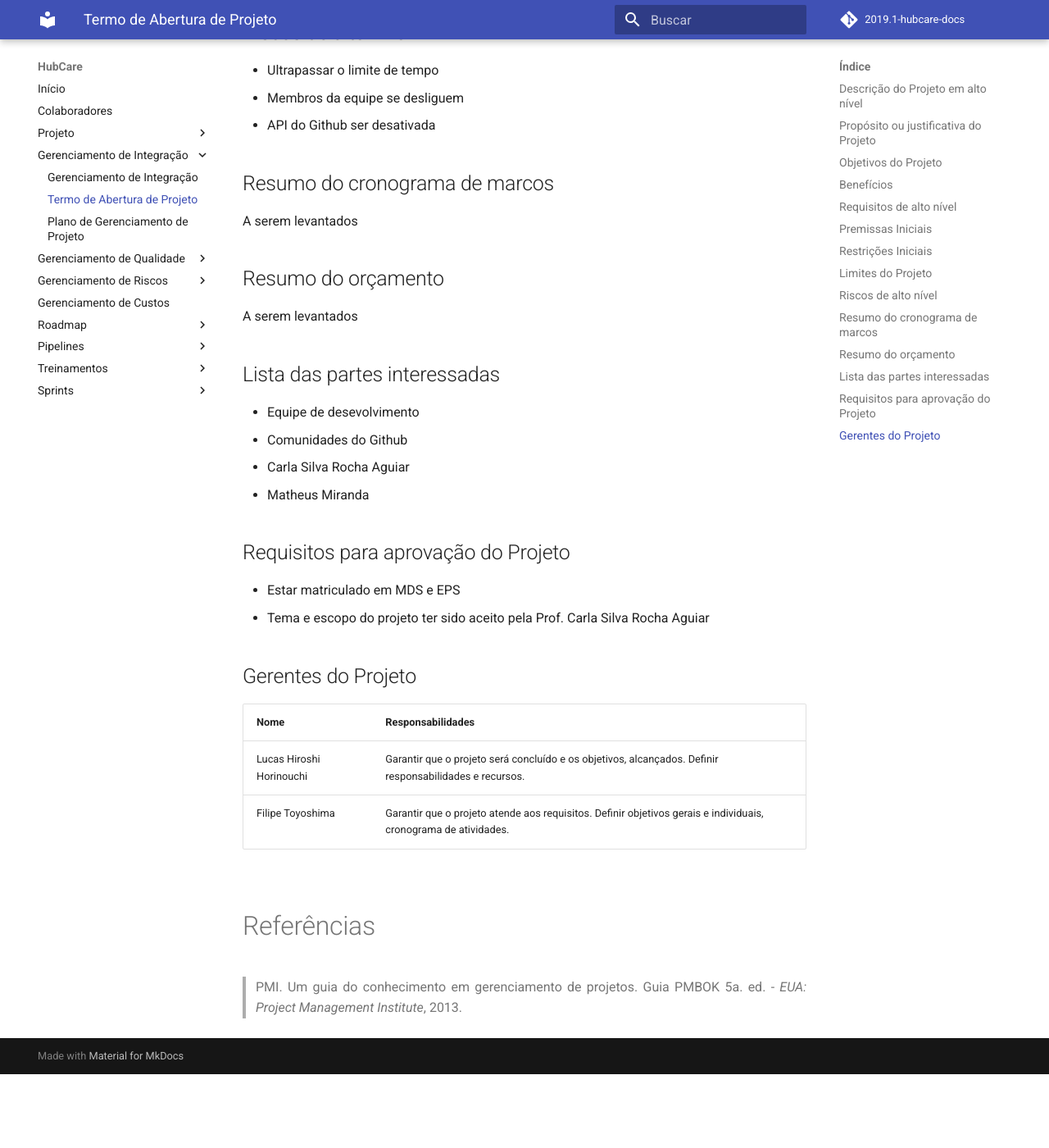
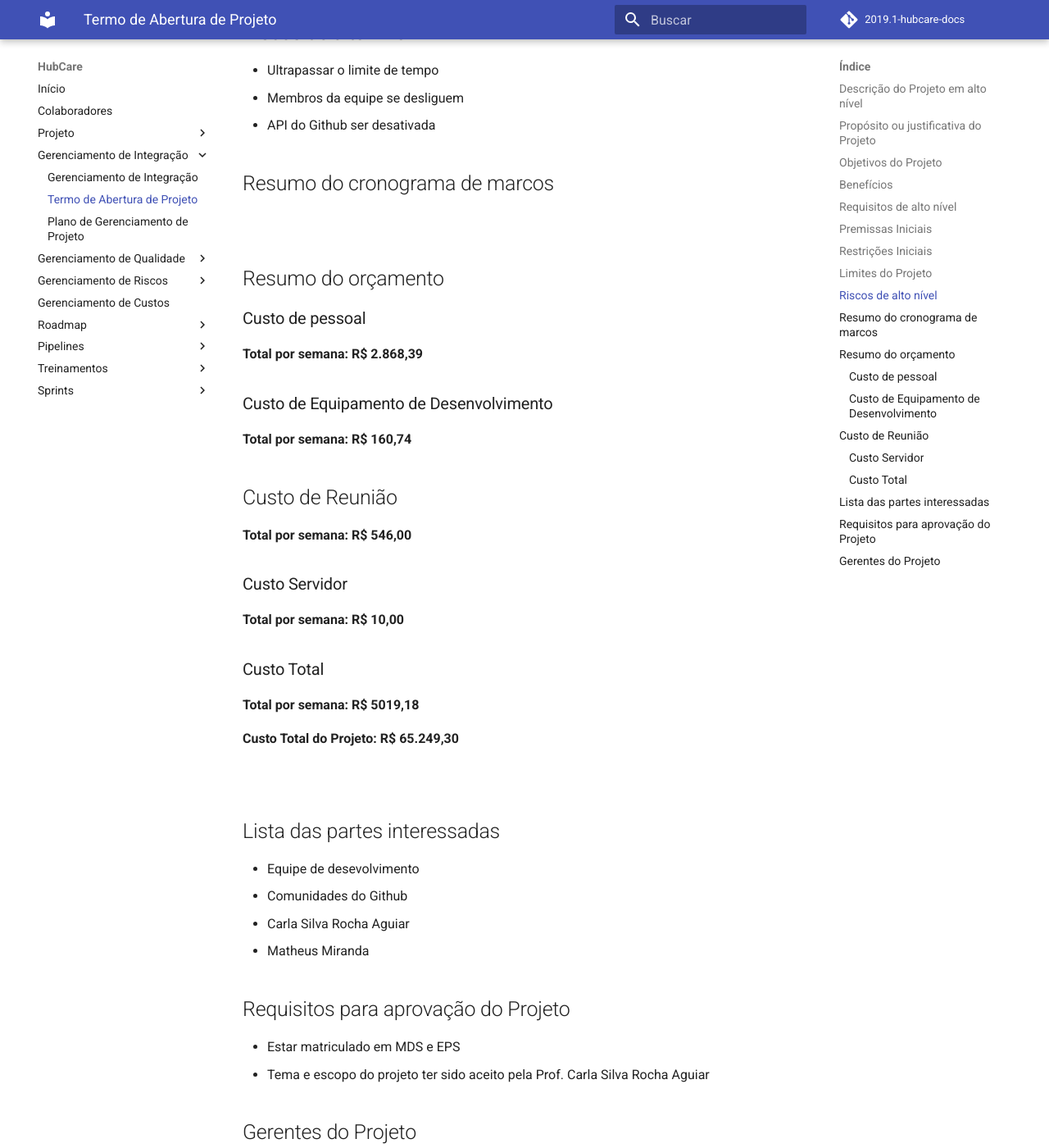
Before and after one commit to fga-eps-mds/2019.1-hubcare-docs, an MkDocs documentation site: the page built from docs/project-integration-management/project-charter/README.md, in a window 1280 px wide and 1400 px high, scrolled down 1535 px. Shown: the whole window at 82% size. Built offline with MkDocs 1.6.1 and Material for MkDocs 9.7.7, drawn with Linux system fonts in a browser that asks for light colours; comment, search, counter and statistics services are not loaded; before the commit the page ends 2845 px from its top, so only the background shows below that.

Commit message:
Add cost in project charter

```diff
--- a/docs/project-integration-management/project-charter/README.md
+++ b/docs/project-integration-management/project-charter/README.md
@@ -51,13 +51,27 @@ A serem levantados
 <br>
 
 ## Resumo do cronograma de marcos
-A serem levantados
 <br>
 
 ## Resumo do orçamento
-A serem levantados
+### Custo de pessoal
+**Total por semana: R$ 2.868,39**
+
+### Custo de Equipamento de Desenvolvimento
+**Total por semana: R$ 160,74**
+
+## Custo de Reunião
+**Total por semana: R$ 546,00**
+
+### Custo Servidor
+**Total por semana: R$ 10,00**
+
+### Custo Total
+**Total por semana: R$ 5019,18**
+
+**Custo Total do Projeto: R$ 65.249,30**
+
 <br>
-
 ## Lista das partes interessadas
 - Equipe de desevolvimento
 - Comunidades do Github
```
